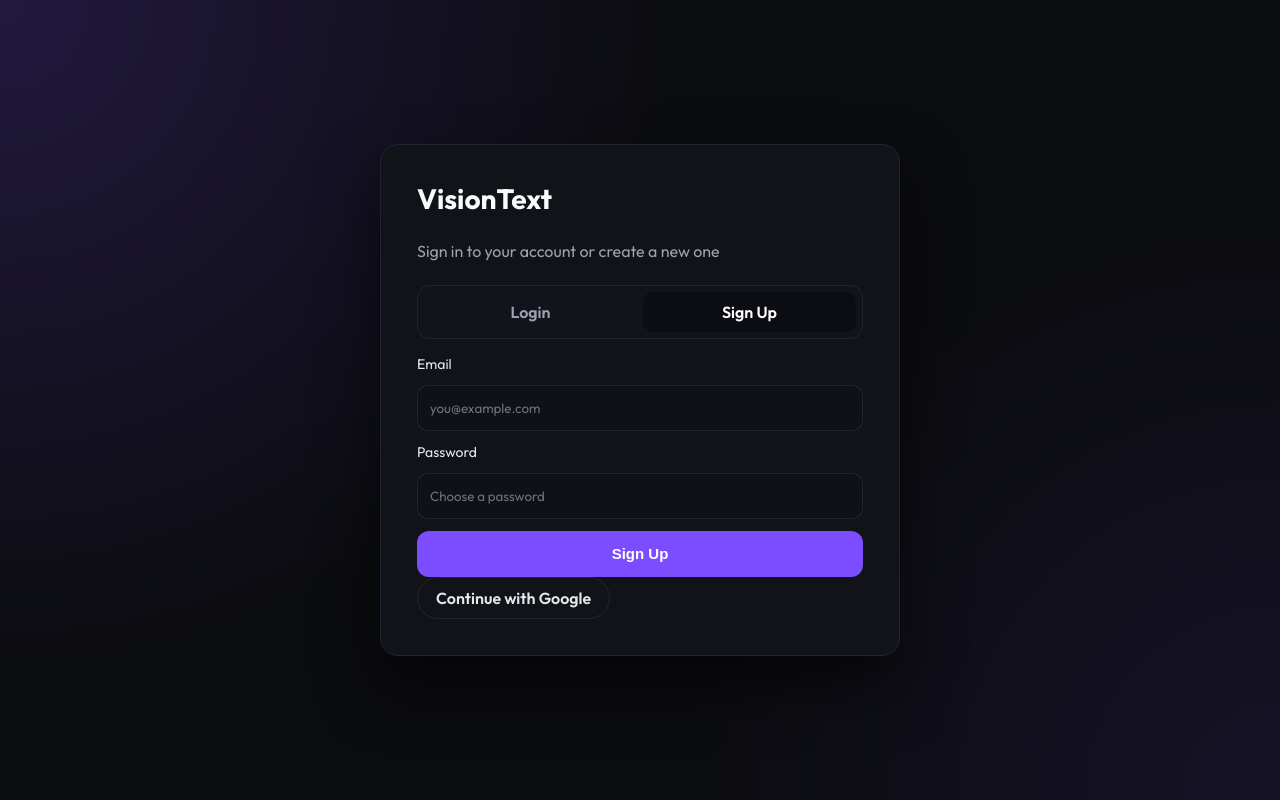
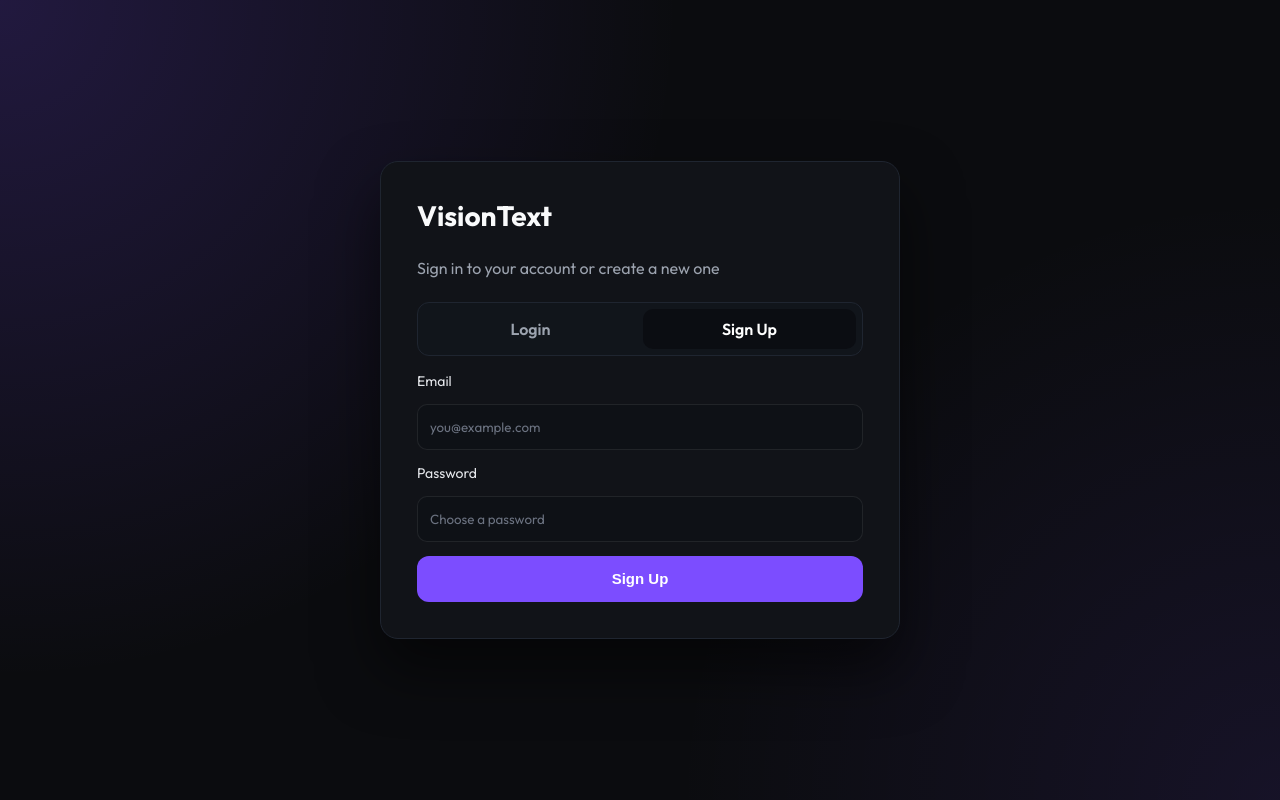
Before and after one commit to bhoidhara/Text_spotting_app, a Flask app: page /signup in a window 1280 px wide. Run offline with Flask 3, Linux system fonts and the light colour scheme.

Commit message:
update all

```diff
--- a/static/style.css
+++ b/static/style.css
@@ -360,6 +360,11 @@ body.auth-page .subtitle {
   color: var(--auth-muted);
 }
 
+body.auth-page .auth-card .subtitle {
+  margin-top: 6px;
+  margin-bottom: 18px;
+}
+
 .auth-tabs {
   display: grid;
   grid-template-columns: repeat(2, 1fr);
@@ -392,6 +397,10 @@ body.auth-page .auth-card label {
 body.auth-page .auth-divider,
 body.auth-page .helper {
   display: none;
+}
+
+.auth-form {
+  gap: 14px;
 }
 
 .auth-divider {
--- a/templates/login.html
+++ b/templates/login.html
@@ -11,15 +11,13 @@
       <a class="auth-tab active" href="{{ url_for('login') }}">Login</a>
       <a class="auth-tab" href="{{ url_for('signup') }}">Sign Up</a>
     </div>
-    <form method="post" class="form">
+    <form method="post" class="form auth-form">
       <label>Email</label>
       <input type="email" name="email" placeholder="you@example.com" required />
       <label>Password</label>
       <input type="password" name="password" placeholder="••••••" required />
       <button class="button primary" type="submit">Login</button>
     </form>
-    <div class="auth-divider">or</div>
-    <a class="button ghost" href="{{ url_for('auth_google') }}">Continue with Google</a>
   </div>
 </section>
 {% endblock %}
--- a/templates/signup.html
+++ b/templates/signup.html
@@ -11,15 +11,13 @@
       <a class="auth-tab" href="{{ url_for('login') }}">Login</a>
       <a class="auth-tab active" href="{{ url_for('signup') }}">Sign Up</a>
     </div>
-    <form method="post" class="form">
+    <form method="post" class="form auth-form">
       <label>Email</label>
       <input type="email" name="email" placeholder="you@example.com" required />
       <label>Password</label>
       <input type="password" name="password" placeholder="Choose a password" required />
       <button class="button primary" type="submit">Sign Up</button>
     </form>
-    <div class="auth-divider">or</div>
-    <a class="button ghost" href="{{ url_for('auth_google') }}">Continue with Google</a>
   </div>
 </section>
 {% endblock %}
```
